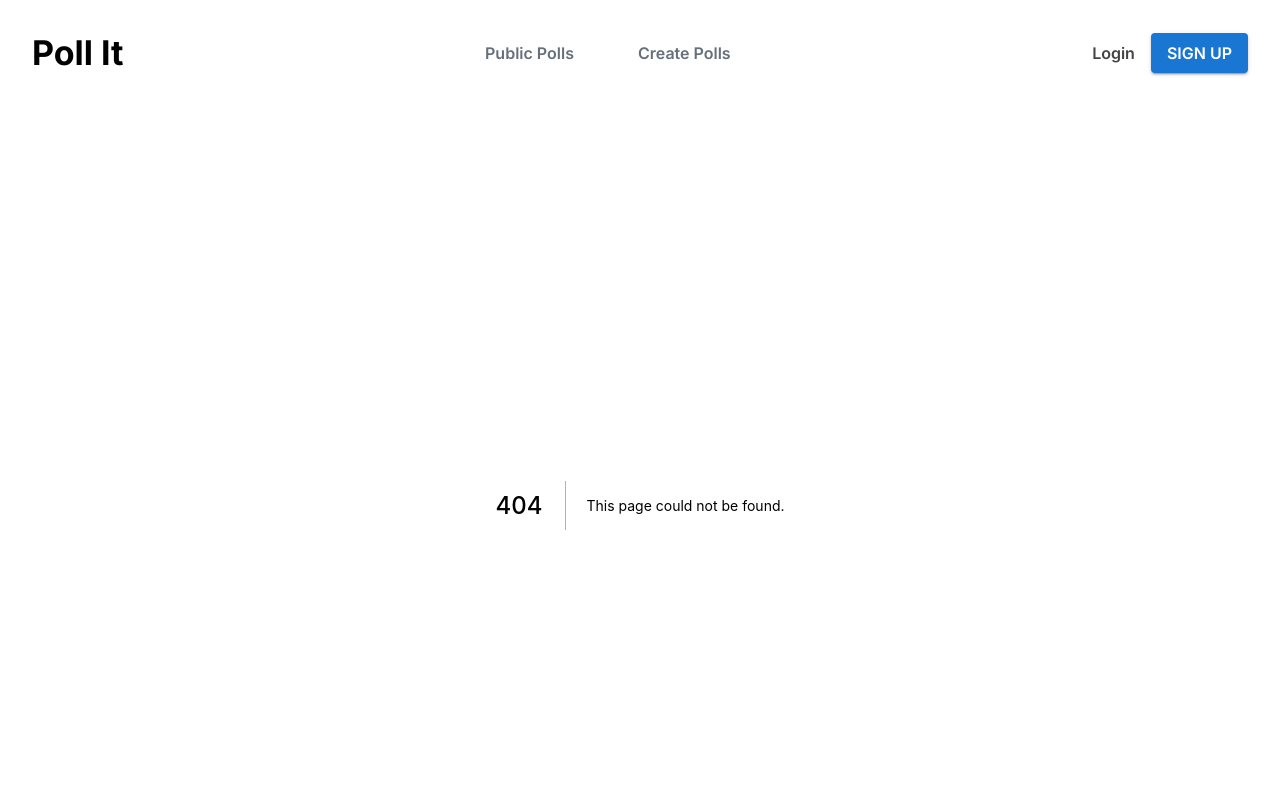
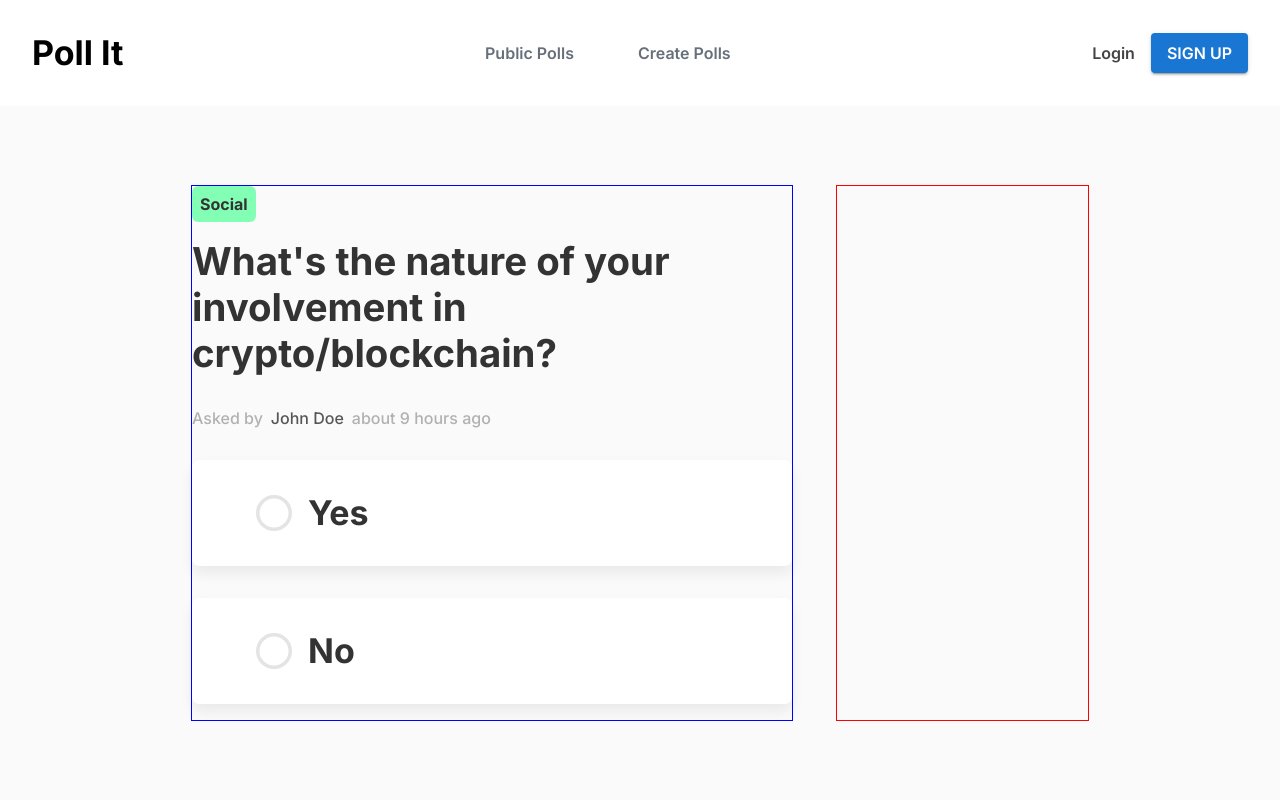
Before and after one commit to LitoleNINJA/Poll-It, a Next.js app in the folder client/: page /poll/1 in a window 1280 px wide. Before the commit this address had no page. Shown: the top 800 px of the page. Built offline with nearby package versions, Linux system fonts and the light colour scheme.

Commit message:
added single poll page

```diff
--- a/client/src/pages/index.js
+++ b/client/src/pages/index.js
@@ -1,6 +1,7 @@
 import { useState } from "react";
 import { Box, Typography } from "@mui/material";
 import { motion } from "framer-motion";
+import Link from "next/link";
 
 export default function Home() {
 
@@ -110,9 +111,10 @@ export default function Home() {
             initial={{ y: 200, scale: 0.9, opacity: 0.5 }}
             animate={{ y: 0, scale: 1, opacity: 1 }}
             transition={{ ease: 'easeIn', duration: 0.8 }}
-            whileHover={{ scale: 1.05, transition: { duration: 0.4 } }}
+            whileHover={{ scale: 1.05, transition: { duration: 0.3 } }}
             key={poll.id}
           >
+            <Link href="/poll/[poll_id]" as={`/poll/${poll.id}`}  >
               <Box sx={{
                 width: "100%",
                 display: "flex",
@@ -166,7 +168,7 @@ export default function Home() {
                   </Typography>
                 </Box>
               </Box>
-
+            </Link>
           </motion.div>
         ))}
 
--- /dev/null
+++ b/client/src/pages/poll/[poll_id].js
@@ -0,0 +1,149 @@
+import { Box, Typography } from '@mui/material';
+import { useRouter } from 'next/router';
+import { motion } from 'framer-motion';
+import { useState } from 'react';
+
+export default function Post() {
+    const router = useRouter()
+    const { poll_id } = router.query;
+    const poll = {
+        id: 1,
+        question: 'India will Win ?',
+        options: [
+            {
+                text: 'Yes',
+                votes: 10
+            },
+            {
+                text: 'No',
+                votes: 20
+            }
+        ],
+        category: 'Social',
+        visibility: 'Public',
+        settings: ['Allow multiple votes', 'Allow comments'],
+        voters: ['1', '2'],
+        user: 'John Doe'
+    }
+    const variants = {
+        open: {
+            y: 0,
+            opacity: 1,
+            transition: {
+                y: { stiffness: 1000, velocity: -100 }
+            }
+        },
+        closed: {
+            y: 50,
+            opacity: 0,
+            transition: {
+                y: { stiffness: 1000 }
+            }
+        }
+    };
+
+    const [selectedOptions, setSelectedOptions] = useState([]);
+
+    const handleOptionSelect = (option) => {
+        if (selectedOptions.includes(option)) {
+            setSelectedOptions(selectedOptions.filter(o => o !== option));
+        } else {
+            setSelectedOptions([...selectedOptions, option]);
+        }
+    }
+
+    return (
+        <Box sx={{
+            width: "100%",
+            pt: "5rem",
+            height: "100vh",
+            backgroundColor: "#fafafa",
+        }}>
+            <Box sx={{
+                width: "70%",
+                m: "0 auto",
+                display: 'flex',
+                flexDirection: 'row',
+                justifyContent: 'space-between',
+            }}>
+                <Box sx={{
+                    width: "67%",
+                    display: 'flex',
+                    outline: '1px solid blue',
+                    flexDirection: 'column',
+                }}>
+                    <Box sx={{
+                        width: 'fit-content',
+                        borderRadius: "6px",
+                        p: "0.5rem",
+                        backgroundColor: "#83ffb5",
+                        mb: "1rem",
+                    }}>
+                        <Typography variant="body1" sx={{
+                            fontWeight: "700",
+                            color: "#333333",
+                        }}> {poll.category} </Typography>
+                    </Box>
+
+                    <Typography variant="h3" sx={{
+                        fontWeight: "700",
+                        color: "#333333",
+                    }}>What's the nature of your involvement in crypto/blockchain?</Typography>
+
+                    <Typography variant="body1" sx={{
+                        display: 'flex',
+                        flexDirection: 'row',
+                        color: "#b1b1b1",
+                        fontWeight: "500",
+                        mt: "2rem",
+                        mb: "1rem",
+                    }}>
+                        Asked by  <Typography variant="body1" sx={{
+                            color: "#575757",
+                            m: "0 0.5rem",
+                        }}> {poll.user} </Typography>
+                        about 9 hours ago
+                    </Typography>
+
+                    {poll.options.map((option, index) => (
+                        <motion.div key={index}
+                            variants={variants}
+                            whileHover={{ scale: 1.05 }}
+                            whileTap={{ scale: 0.95 }}
+                        >
+                            <Box onClick={handleOptionSelect} sx={{
+                                boxShadow: '0 7px 14px 0 rgba(0, 0, 0, 0.07)',
+                                borderRadius: "7px",
+                                p: "2rem 4rem",
+                                backgroundColor: "#ffffff",
+                                m: "1rem 0",
+                                display: 'flex',
+                                flexDirection: 'row',
+                                alignItems: 'center',
+                                ':hover': {
+                                    cursor: 'pointer',
+                                    boxShadow: '0px 10px 44px 10px rgb(233, 235, 243)'
+                                }
+                            }}
+                            >
+                                <svg height="36" viewBox="0 0 36 36" width="36" xmlns="http://www.w3.org/2000/svg"><rect fill="#fff" fillRule="evenodd" height="32.5" rx="16.25" stroke="#e4e4e4" strokeWidth="3.5" width="32.5" x="1.75" y="1.75" /></svg>
+                                <Typography variant="h4" sx={{
+                                    color: "#333333",
+                                    fontWeight: "700",
+                                    ml: "1rem",
+                                }}> {option.text} </Typography>
+                            </Box>
+                        </motion.div>
+                    ))}
+                </Box>
+
+                <Box sx={{
+                    width: "28%",
+                    display: 'flex',
+                    flexDirection: 'column',
+                    outline: '1px solid red',
+                }}></Box>
+            </Box>
+        </Box>
+    )
+};
```
Also changed, not shown: 1 other file (tests, documents, lock files or other folders). Lines whose indentation alone changed are shown as unchanged.
